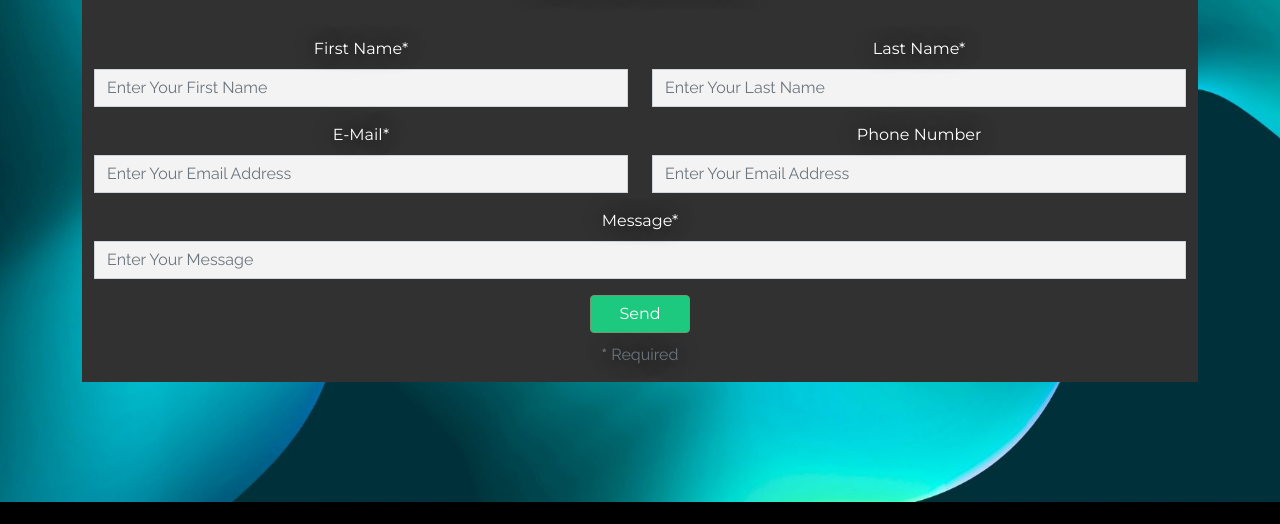
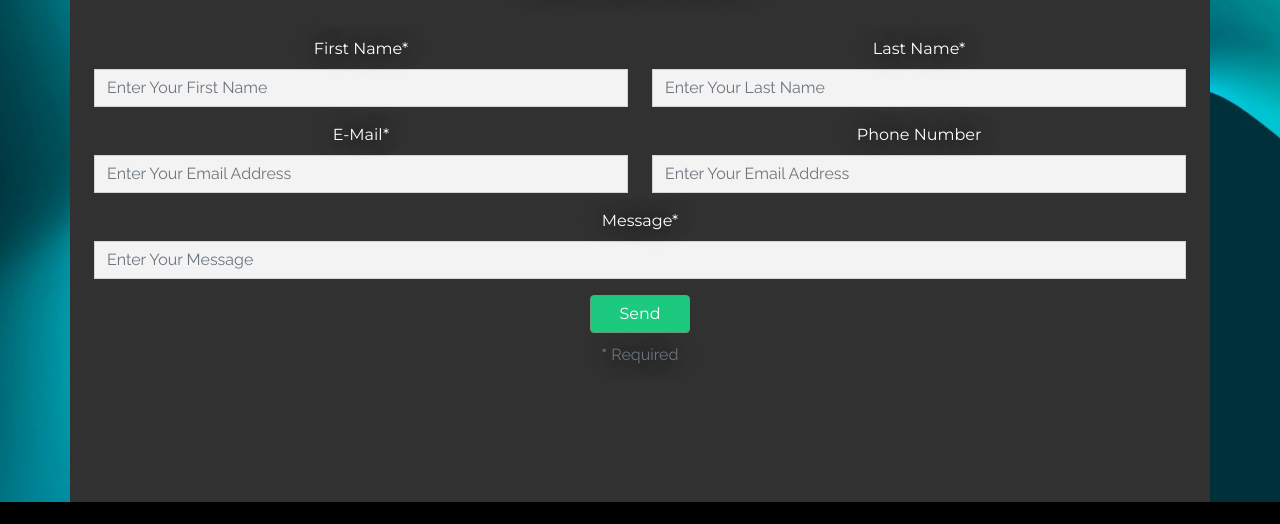
Before and after one commit to HighSchoolConnect/HSConnect, a plain HTML site: page contact.html in a window 1280 px wide. Shown: the part 318-842 px from the top of the page. Drawn offline with Linux system fonts and the light colour scheme.

Commit message:
Fix Container Bug

```diff
--- a/contact.html
+++ b/contact.html
@@ -37,7 +37,7 @@
         </div>
     </nav>
     <header class="masthead" style="background: url(&quot;assets/img/Background.jpg&quot;) center / cover no-repeat;filter: blur(0px);">
-        <div class="container">
+        <div class="container" id="contact">
             <div class="intro-text">
                 <div class="intro-lead-in"></div>
                 <div class="intro-heading text-uppercase"></div>
```
Also changed, not shown: applyforjob.html (+1 -1 lines).
